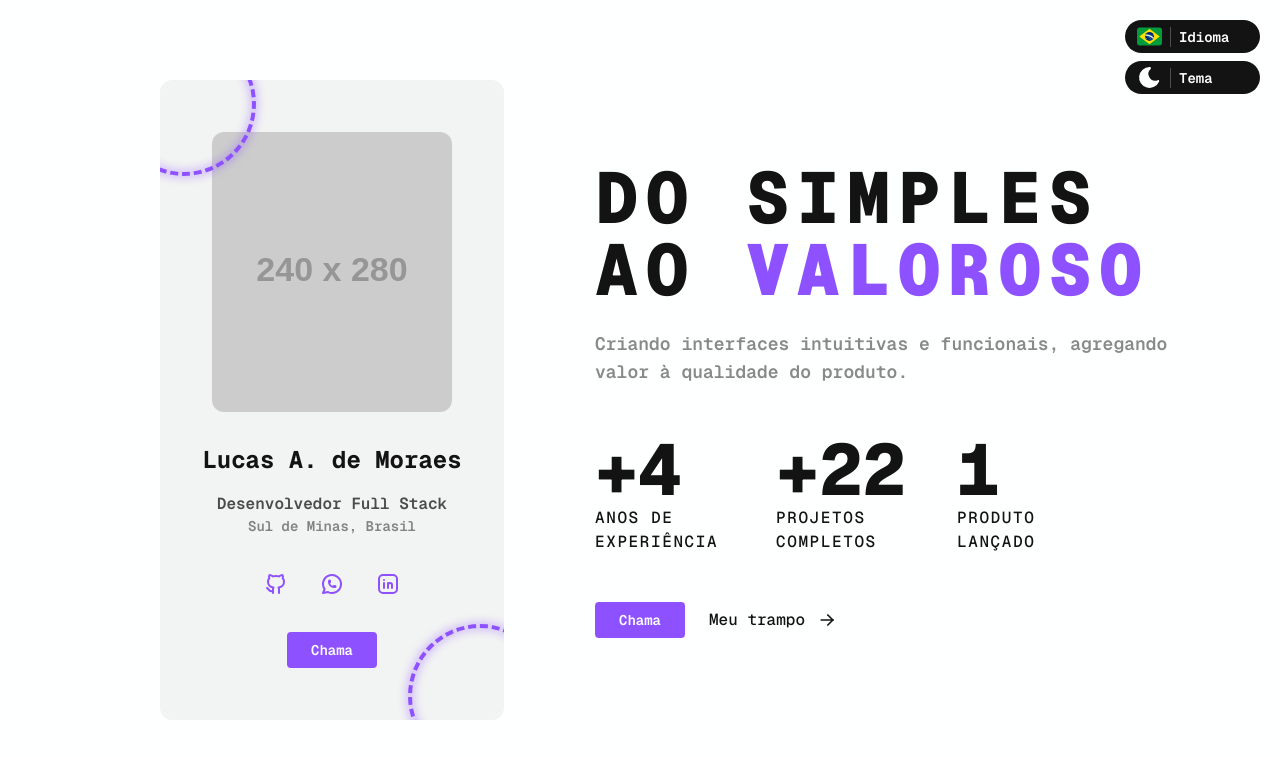
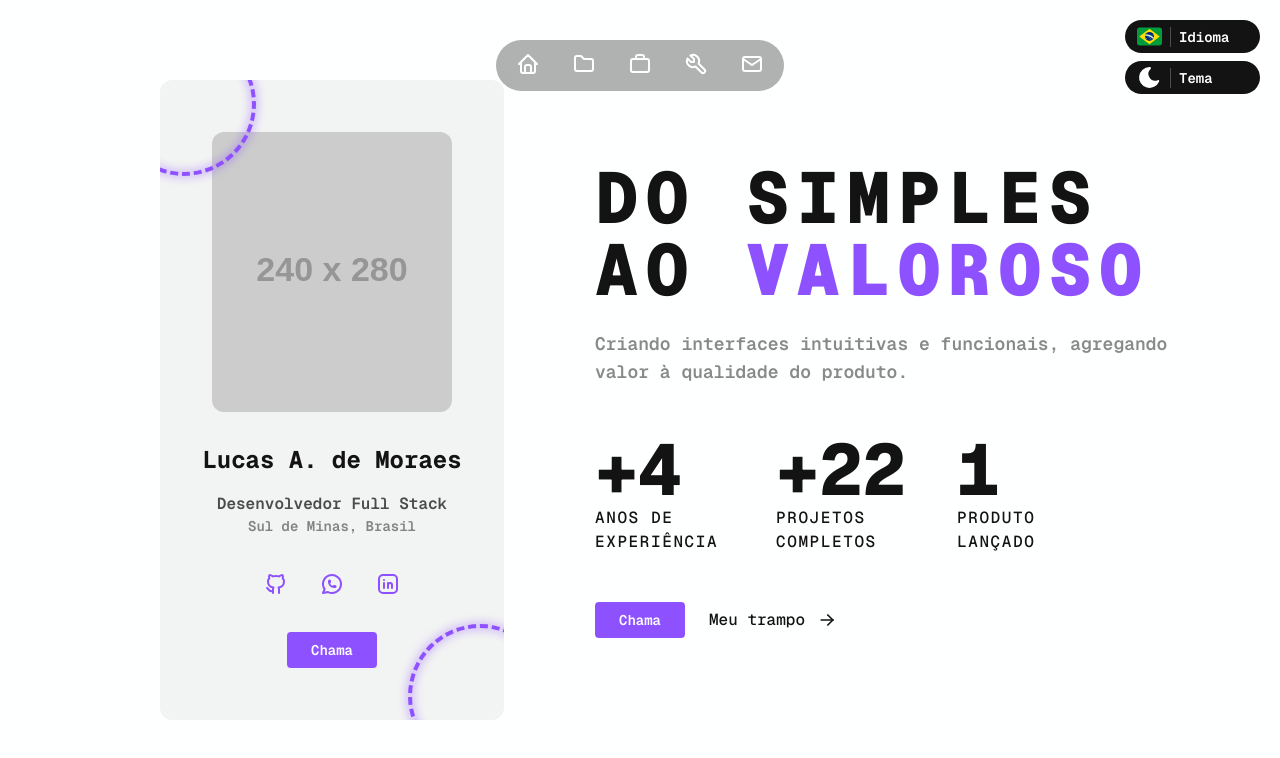
Before and after one commit to lucas-adm/portfolio, a Next.js app: page / in a window 1280 px wide. Shown: the top 758 px of the page. Built offline with nearby package versions, Linux system fonts and the light colour scheme.

Commit message:
feat(header): add main navigation

```diff
--- a/src/app/(pages)/layout.tsx
+++ b/src/app/(pages)/layout.tsx
@@ -1,3 +1,4 @@
+import { Header } from "@/components";
 import { LanguageProvider, PreferencesProvider } from "@/contexts";
 
 const Layout = ({ children }: { children: React.ReactNode }) => {
@@ -5,6 +6,7 @@ const Layout = ({ children }: { children: React.ReactNode }) => {
     return (
         <PreferencesProvider>
             <LanguageProvider>
+                <Header />
                 {children}
             </LanguageProvider>
         </PreferencesProvider>
--- /dev/null
+++ b/src/components/header/elements/Button.tsx
@@ -0,0 +1,51 @@
+import { clsx } from "clsx";
+
+type ButtonProps = React.ButtonHTMLAttributes<HTMLButtonElement> & {
+    icon: React.ElementType;
+    tooltip: string;
+}
+
+export const Button = ({ icon: Icon, tooltip, ...rest }: ButtonProps) => {
+
+    const isActive = false;
+
+    return (
+        <button
+            type="button"
+            aria-label={tooltip}
+            // aria-current="true"
+            title={tooltip}
+            className={clsx(
+                'group cursor-pointer outline-primary',
+                'relative',
+                'p-1 rounded-full',
+                'after:-z-10 after:origin-center',
+                'after:absolute after:inset-0 after:rounded-full',
+                isActive
+                    ? 'after:scale-100 after:bg-primary'
+                    : 'after:scale-0 after:bg-transparent',
+                'after:transition-all after:duration-333',
+            )}
+            {...rest}
+        >
+            <Icon aria-hidden="true" size={24} className="stroke-light" />
+            <span
+                aria-hidden="true"
+                role="tooltip"
+                className={clsx(
+                    'pointer-events-none opacity-0',
+                    'absolute top-0 left-1/2 -translate-x-1/2 translate-y-0',
+                    'rounded-full px-2 py-1',
+                    'font-medium text-xs text-light',
+                    'dark:bg-light/33 bg-dark/33',
+                    'transition-all duration-400 ease-in-out',
+                    'group-hover:opacity-100 group-hover:translate-y-12',
+                    'group-focus-visible:opacity-100 group-focus-visible:translate-y-12',
+                )}
+            >
+                {tooltip}
+            </span>
+        </button>
+    )
+
+}
--- /dev/null
+++ b/src/components/header/elements/index.ts
@@ -0,0 +1 @@
+export { Button } from "./Button";
--- a/src/components/header/index.tsx
+++ b/src/components/header/index.tsx
@@ -1,5 +1,35 @@
-export const Header = () => {
+'use client';
 
-    return null;
+import { Button } from "./elements";
+import { clsx } from "clsx";
+import { IconBriefcase2, IconFolder, IconHome, IconMail, IconTool } from "@tabler/icons-react";
+import { useTranslation } from "react-i18next";
+
+export const Header = (props: React.HTMLAttributes<HTMLElement>) => {
+
+    const { t } = useTranslation("global");
+
+    return (
+        <header aria-label="Main navigation"
+            className={clsx(
+                'z-999',
+                'fixed top-10 left-1/2 -translate-x-1/2',
+                'w-fit px-4 py-2 rounded-full',
+                'dark:bg-light/33 bg-dark/33',
+                'backdrop-blur',
+            )}
+            {...props}
+        >
+            <nav>
+                <ul className="flex items-center gap-6">
+                    <li><Button icon={IconHome} tooltip={t('header.links.home')} /></li>
+                    <li><Button icon={IconFolder} tooltip={t('header.links.work')} /></li>
+                    <li><Button icon={IconBriefcase2} tooltip={t('header.links.experience')} /></li>
+                    <li><Button icon={IconTool} tooltip={t('header.links.tools')} /></li>
+                    <li><Button icon={IconMail} tooltip={t('header.links.contact')} /></li>
+                </ul>
+            </nav>
+        </header>
+    )
 
 }
--- a/src/components/index.tsx
+++ b/src/components/index.tsx
@@ -1,2 +1,3 @@
 export { SideMenu } from './sidemenu';
 export { SideCard } from './sidecard';
+export { Header } from './header';
--- a/src/translations/en/global.json
+++ b/src/translations/en/global.json
@@ -3,7 +3,7 @@
         "links": {
             "home": "Home",
             "work": "Work",
-            "expierence": "Experience",
+            "experience": "Experience",
             "tools": "Tools",
             "contact": "Contact"
         }
--- a/src/translations/es/global.json
+++ b/src/translations/es/global.json
@@ -3,7 +3,7 @@
         "links": {
             "home": "Inicio",
             "work": "Trabajo",
-            "expierence": "Experiencia",
+            "experience": "Experiencia",
             "tools": "Herramientas",
             "contact": "Contacto"
         }
--- a/src/translations/pt/global.json
+++ b/src/translations/pt/global.json
@@ -3,7 +3,7 @@
         "links": {
             "home": "Início",
             "work": "Trabalho",
-            "expierence": "Experiência",
+            "experience": "Experiência",
             "tools": "Ferramentas",
             "contact": "Contato"
         }
```
